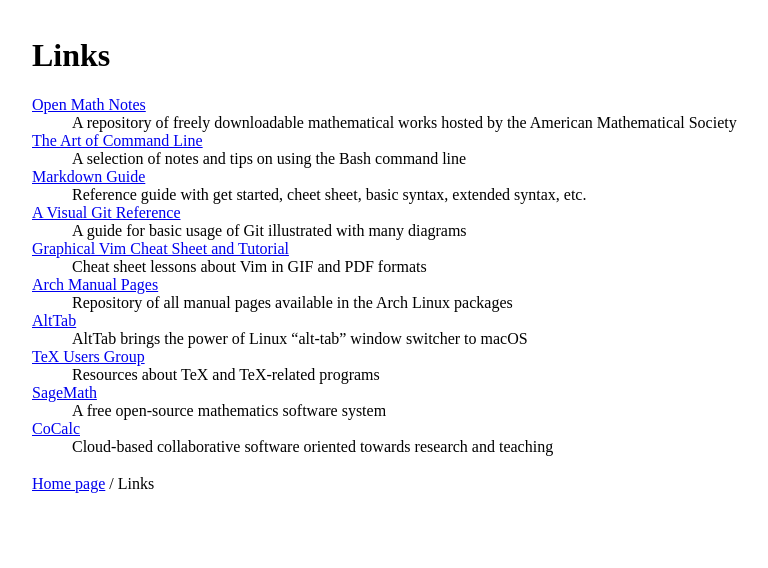
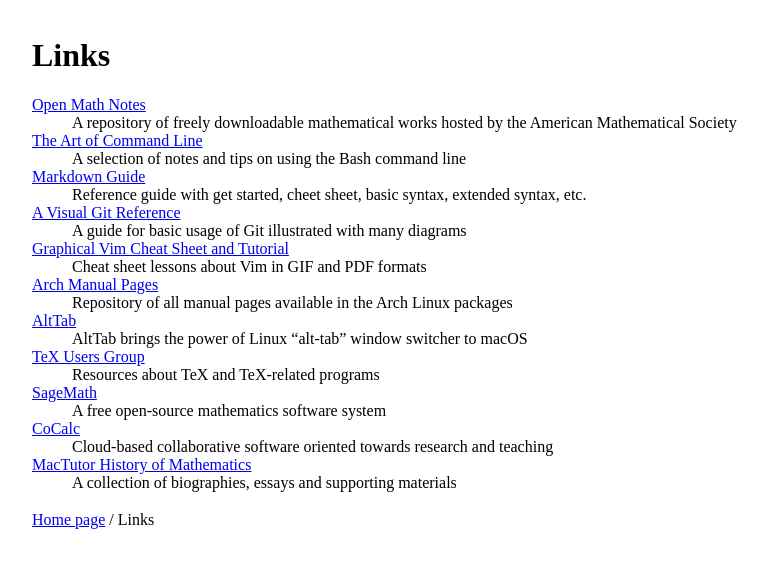
Before and after one commit to goliveira/goliveira.github.io, a Jekyll site: the page built from links.html, in a window 1280 px wide. Shown: the top 568 px of the page, without its empty margins (0-768 px from the left). Built offline with Jekyll 4.4.1, drawn with Linux system fonts in a browser that asks for light colours; nearby versions of some CDN libraries.

Commit message:
Add link MacTutor

```diff
--- a/links.html
+++ b/links.html
@@ -31,6 +31,8 @@
       <dd>A free open-source mathematics software system</dd>
       <dt><a href="https://cocalc.com">CoCalc</a></dt>
       <dd>Cloud-based collaborative software oriented towards research and teaching</dd>
+      <dt><a href="https://mathshistory.st-andrews.ac.uk">MacTutor History of Mathematics</a></dt>
+      <dd>A collection of biographies, essays and supporting materials</dd>
     </dl>
   </section>
 </main>
```
